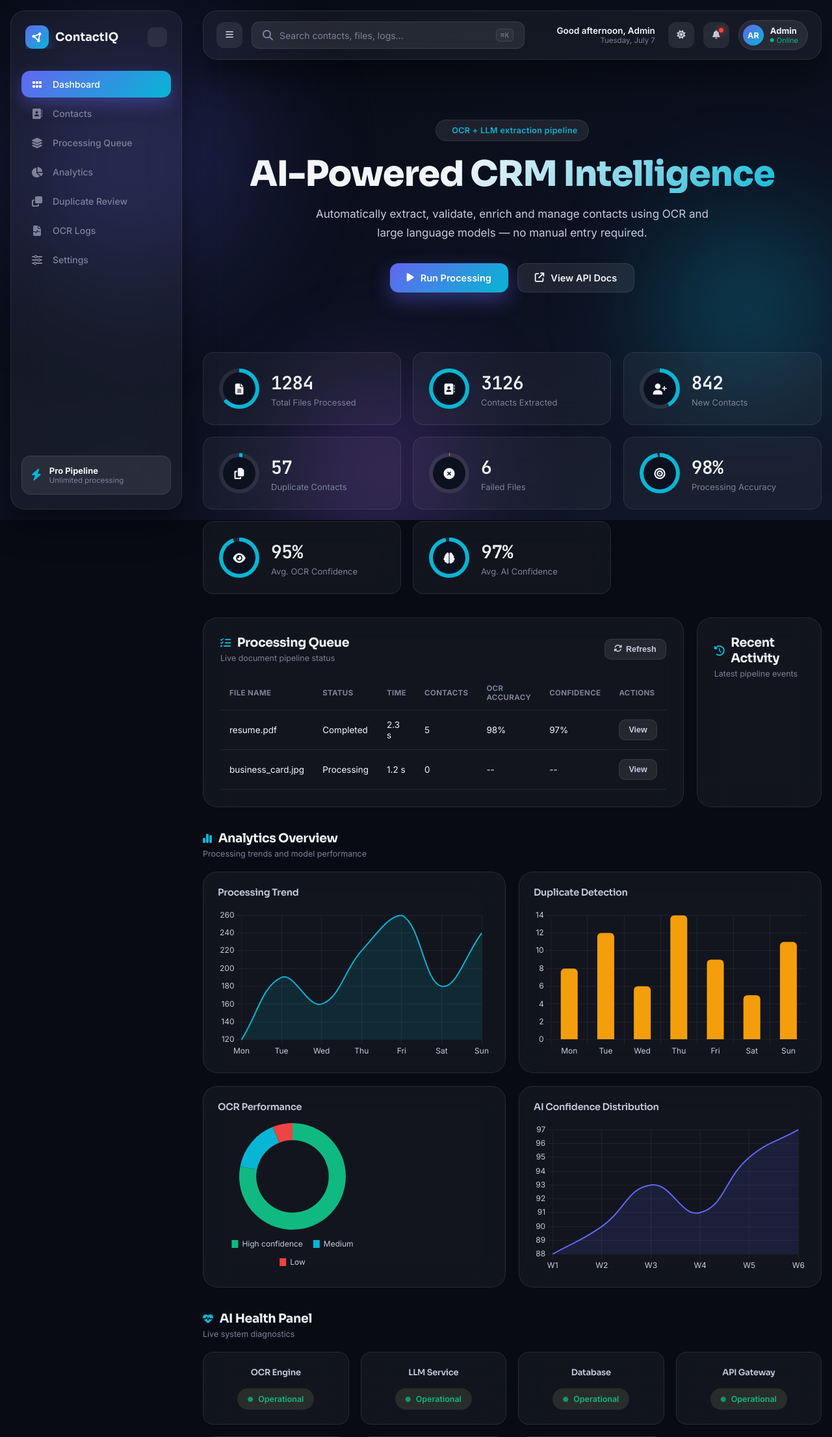
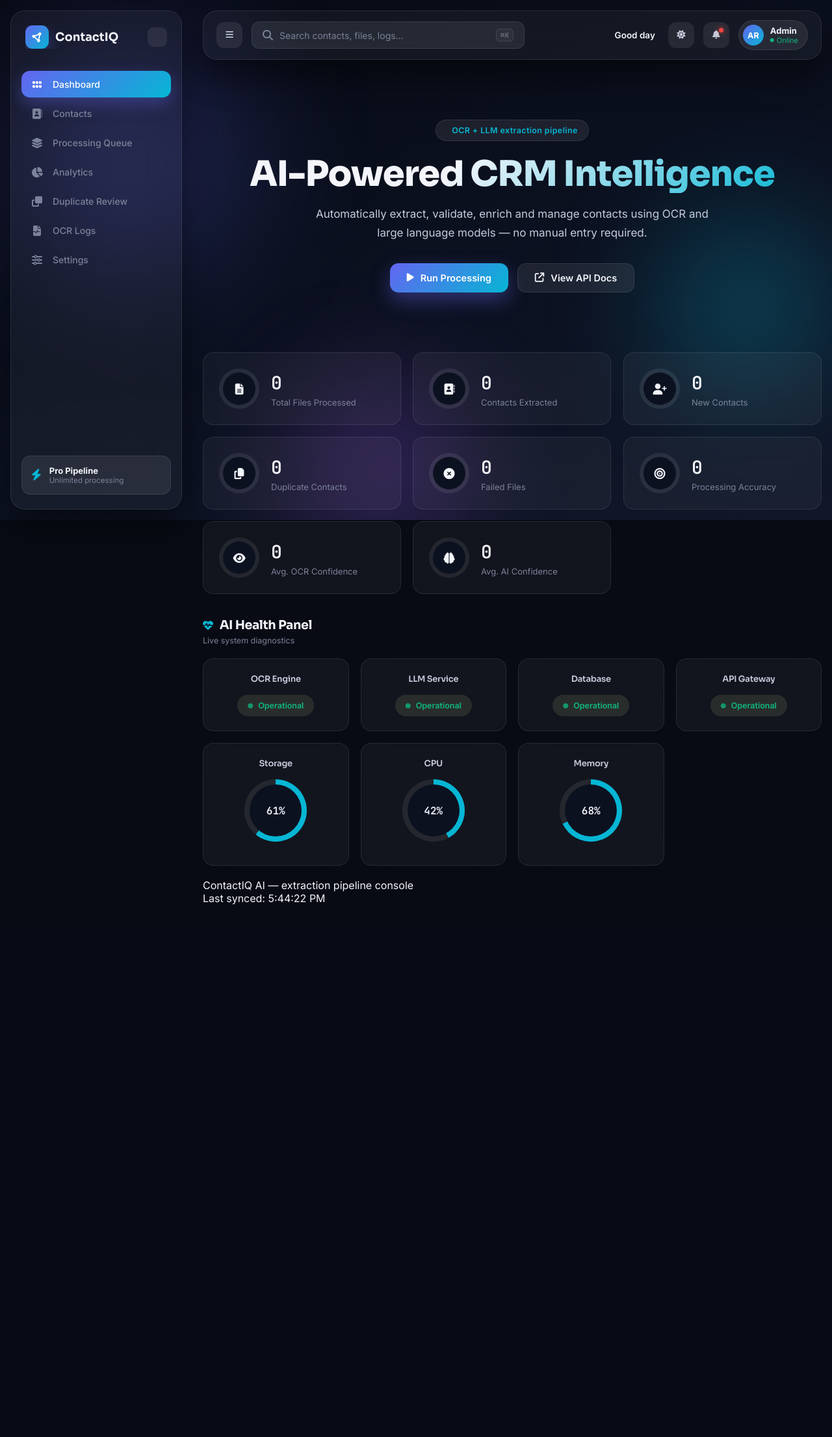
Before and after one commit to prachi-bhadana/ContactIQ-AI, a FastAPI app: page /dashboard in a window 1280 px wide. Shown: the top 2211 px of the page at 65% size. After the commit the page ends 1392 px from the top, so only its background shows below. Run offline with FastAPI, Linux system fonts and the light colour scheme; data comes from the database, SQL or seed files in the repository; data that the repository does not hold is empty; some libraries are stand-ins or nearby versions.

Commit message:
refactor: prepare dashboard KPI cards for backend data binding

```diff
--- a/templates/dashboard.html
+++ b/templates/dashboard.html
@@ -132,133 +132,72 @@
             </section>
 
             <section class="kpi-grid reveal" id="kpiGrid">
-                <div class="kpi-card" data-target="1284" data-suffix="">
-                    <div class="kpi-ring" style="--p:0"><i class="fa-solid fa-file-lines"></i></div>
+
+                <div class="kpi-card">
+                    <div class="kpi-ring"><i class="fa-solid fa-file-lines"></i></div>
                     <div class="kpi-text">
-                        <h2><span class="count">0</span></h2>
+                        <h2><span class="count" id="totalFiles">0</span></h2>
                         <p>Total Files Processed</p>
                     </div>
                 </div>
-                <div class="kpi-card" data-target="3126" data-suffix="">
-                    <div class="kpi-ring" style="--p:0"><i class="fa-solid fa-address-book"></i></div>
+
+                <div class="kpi-card">
+                    <div class="kpi-ring"><i class="fa-solid fa-address-book"></i></div>
                     <div class="kpi-text">
-                        <h2><span class="count">0</span></h2>
+                        <h2><span class="count" id="contacts">0</span></h2>
                         <p>Contacts Extracted</p>
                     </div>
                 </div>
-                <div class="kpi-card" data-target="842" data-suffix="">
-                    <div class="kpi-ring" style="--p:0"><i class="fa-solid fa-user-plus"></i></div>
+
+                <div class="kpi-card">
+                    <div class="kpi-ring"><i class="fa-solid fa-user-plus"></i></div>
                     <div class="kpi-text">
-                        <h2><span class="count">0</span></h2>
+                        <h2><span class="count" id="newContacts">0</span></h2>
                         <p>New Contacts</p>
                     </div>
                 </div>
-                <div class="kpi-card" data-target="57" data-suffix="">
-                    <div class="kpi-ring" style="--p:0"><i class="fa-solid fa-copy"></i></div>
+
+                <div class="kpi-card">
+                    <div class="kpi-ring"><i class="fa-solid fa-copy"></i></div>
                     <div class="kpi-text">
-                        <h2><span class="count">0</span></h2>
+                        <h2><span class="count" id="duplicates">0</span></h2>
                         <p>Duplicate Contacts</p>
                     </div>
                 </div>
-                <div class="kpi-card" data-target="6" data-suffix="">
-                    <div class="kpi-ring warn" style="--p:0"><i class="fa-solid fa-circle-xmark"></i></div>
+
+                <div class="kpi-card">
+                    <div class="kpi-ring warn"><i class="fa-solid fa-circle-xmark"></i></div>
                     <div class="kpi-text">
-                        <h2><span class="count">0</span></h2>
+                        <h2><span class="count" id="failed">0</span></h2>
                         <p>Failed Files</p>
                     </div>
                 </div>
-                <div class="kpi-card" data-target="98" data-suffix="%">
-                    <div class="kpi-ring" style="--p:0"><i class="fa-solid fa-bullseye"></i></div>
+
+                <div class="kpi-card">
+                    <div class="kpi-ring"><i class="fa-solid fa-bullseye"></i></div>
                     <div class="kpi-text">
-                        <h2><span class="count">0</span></h2>
+                        <h2><span class="count" id="accuracy">0%</span></h2>
                         <p>Processing Accuracy</p>
                     </div>
                 </div>
-                <div class="kpi-card" data-target="95" data-suffix="%">
-                    <div class="kpi-ring" style="--p:0"><i class="fa-solid fa-eye"></i></div>
+
+                <div class="kpi-card">
+                    <div class="kpi-ring"><i class="fa-solid fa-eye"></i></div>
                     <div class="kpi-text">
-                        <h2><span class="count">0</span></h2>
+                        <h2><span class="count" id="ocrConfidence">0%</span></h2>
                         <p>Avg. OCR Confidence</p>
                     </div>
                 </div>
-                <div class="kpi-card" data-target="97" data-suffix="%">
-                    <div class="kpi-ring" style="--p:0"><i class="fa-solid fa-brain"></i></div>
+
+                <div class="kpi-card">
+                    <div class="kpi-ring"><i class="fa-solid fa-brain"></i></div>
                     <div class="kpi-text">
-                        <h2><span class="count">0</span></h2>
+                        <h2><span class="count" id="aiConfidence">0%</span></h2>
                         <p>Avg. AI Confidence</p>
                     </div>
                 </div>
+
             </section>
-
-            <section class="panel-grid reveal">
-                <div class="panel queue-panel">
-                    <div class="panel-head">
-                        <div>
-                            <h2><i class="fa-solid fa-list-check"></i> Processing Queue</h2>
-                            <p>Live document pipeline status</p>
-                        </div>
-                        <button class="btn-small" id="refreshQueue"><i class="fa-solid fa-rotate"></i> Refresh</button>
-                    </div>
-                    <div class="table-wrap">
-                        <table class="queue-table">
-                            <thead>
-                                <tr>
-                                    <th>File Name</th>
-                                    <th>Status</th>
-                                    <th>Time</th>
-                                    <th>Contacts</th>
-                                    <th>OCR Accuracy</th>
-                                    <th>Confidence</th>
-                                    <th>Actions</th>
-                                </tr>
-                            </thead>
-                            <tbody id="queueBody">
-                                <!-- populated by script.js -->
-                            </tbody>
-                        </table>
-                    </div>
-                </div>
-
-                <div class="panel activity-panel">
-                    <div class="panel-head">
-                        <div>
-                            <h2><i class="fa-solid fa-clock-rotate-left"></i> Recent Activity</h2>
-                            <p>Latest pipeline events</p>
-                        </div>
-                    </div>
-                    <div class="timeline" id="timeline">
-                        <!-- populated by script.js -->
-                    </div>
-                </div>
-            </section>
-
-            <section class="analytics-section reveal">
-                <div class="panel-head">
-                    <div>
-                        <h2><i class="fa-solid fa-chart-simple"></i> Analytics Overview</h2>
-                        <p>Processing trends and model performance</p>
-                    </div>
-                </div>
-                <div class="charts-grid">
-                    <div class="chart-card">
-                        <h3>Processing Trend</h3>
-                        <div class="chart-wrap"><canvas id="trendChart"></canvas></div>
-                    </div>
-                    <div class="chart-card">
-                        <h3>Duplicate Detection</h3>
-                        <div class="chart-wrap"><canvas id="dupChart"></canvas></div>
-                    </div>
-                    <div class="chart-card">
-                        <h3>OCR Performance</h3>
-                        <div class="chart-wrap"><canvas id="ocrChart"></canvas></div>
-                    </div>
-                    <div class="chart-card">
-                        <h3>AI Confidence Distribution</h3>
-                        <div class="chart-wrap"><canvas id="confChart"></canvas></div>
-                    </div>
-                </div>
-            </section>
-
             <section class="health-section reveal">
                 <div class="panel-head">
                     <div>
@@ -283,6 +222,6 @@
 <div class="toast-container" id="toastContainer"></div>
 
 <script src="https://cdnjs.cloudflare.com/ajax/libs/Chart.js/4.4.4/chart.umd.min.js"></script>
-<script src="/static/script.js"></script>
+
 </body>
 </html>
```
